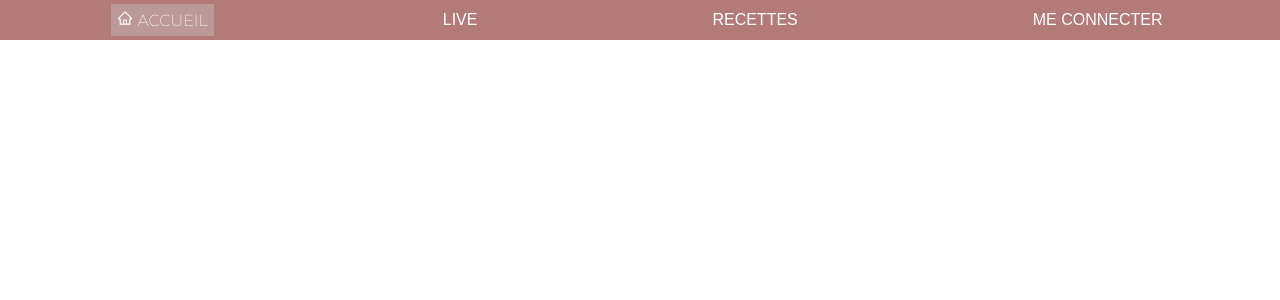
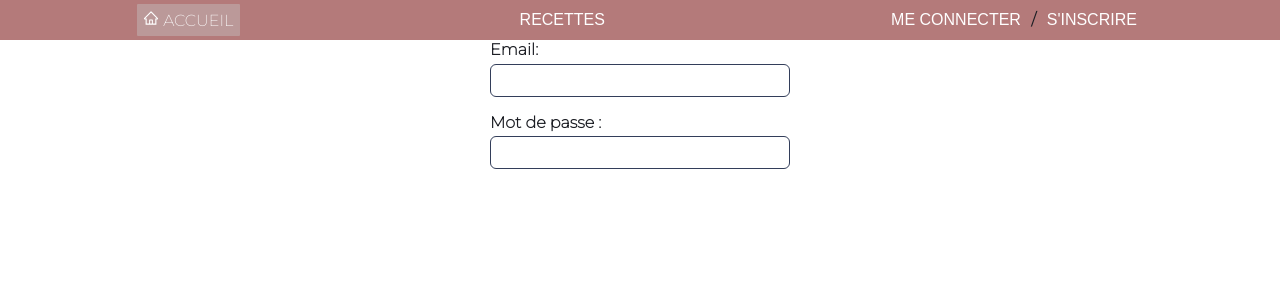
Before and after one commit to DelphLB/hackaton3-front, a React (Create React App) app: page /connection in a window 1280 px wide. Shown: the top 300 px of the page. Built offline with nearby package versions, Linux system fonts and the light colour scheme.

Commit message:
feat : add link signIn to navbar

```diff
--- a/src/App.jsx
+++ b/src/App.jsx
@@ -6,11 +6,11 @@ import VideoChat from './video/VideoChat';
 import './App.css';
 import Recettes from './components/recettes/Recettes';
 import AddRecettes from './components/recettes/AddRecettes';
-
-import Login from './components/Login';
+import SignIn from './components/SignIn';
 import ConnectPage from './components/ConnectPage';
 import NavBar from './components/navbar/NavBar';
 import PostLive from './components/homepage/PostLive';
+import SignUp from './components/SignUp';
 
 function App() {
     return (
@@ -21,7 +21,8 @@ function App() {
                 <Route path="/videoChat/:name" component={VideoChat} />
                 <Route path="/recettes" component={Recettes} />
                 <Route path="/nouvellerecette" component={AddRecettes} />
-                <Route exact path="/login" component={Login} />
+                <Route exact path="/connection" component={SignUp} />
+                <Route exact path="/inscription" component={SignIn} />
                 <Route exact path="/connectPage" component={ConnectPage} />
                 <Route exact path="/nouveauLive" component={PostLive} />
             </Switch>
--- a/src/components/Login.jsx
+++ b/src/components/SignIn.jsx
@@ -2,7 +2,7 @@ import React, { useState } from 'react';
 import axios from 'axios';
 import { Redirect } from 'react-router';
 
-const Login = () => {
+const SignIn = () => {
     const [formData, setFormData] = useState({
         email: '',
         password: '',
@@ -70,4 +70,4 @@ const Login = () => {
     );
 };
 
-export default Login;
+export default SignIn;
--- /dev/null
+++ b/src/components/SignUp.jsx
@@ -0,0 +1,73 @@
+import React, { useState } from 'react';
+import axios from 'axios';
+import { Redirect } from 'react-router';
+
+const SignUp = () => {
+    const [formData, setFormData] = useState({
+        email: '',
+        password: '',
+    });
+    const [isConnected, setIsConnected] = useState(false);
+    const [user, setUser] = useState(false);
+
+    const handleChange = (e) => {
+        e.preventDefault();
+        setFormData({ ...formData, [e.target.name]: e.target.value });
+    };
+
+    const handleSubmit = (e) => {
+        e.preventDefault();
+
+        axios
+            .post(
+                'https://cookeat-wild.herokuapp.com/api/users/login',
+                formData
+            )
+            .then((response) => response.data)
+            .then((data) => {
+                axios({
+                    method: 'post',
+                    url: 'https://cookeat-wild.herokuapp.com/api/profile',
+                    headers: {
+                        Authorization: `Bearer ${data.token}`,
+                    },
+                })
+                    .then((response) => response.data)
+                    .then((data) => {
+                        setIsConnected(true);
+                        setUser(data);
+                    });
+            });
+    };
+
+    return (
+        <div className="Login">
+            {isConnected && <Redirect to="/" user={user} />}
+            <form onSubmit={(e) => handleSubmit(e)}>
+                <div className="form-group">
+                    <label htmlFor="email">Email: </label>
+                    <input
+                        type="email"
+                        name="email"
+                        id="email"
+                        onChange={(e) => handleChange(e)}
+                    />
+                </div>
+
+                <div className="form-group">
+                    <label htmlFor="password">Mot de passe : </label>
+                    <input
+                        type="password"
+                        name="password"
+                        id="password"
+                        onChange={(e) => handleChange(e)}
+                    />
+                </div>
+
+                <button type="submit">Se connecter</button>
+            </form>
+        </div>
+    );
+};
+
+export default SignUp;
--- a/src/components/homepage/Banner.jsx
+++ b/src/components/homepage/Banner.jsx
@@ -1,17 +1,19 @@
 import React from 'react';
-import "../../style/Banner.css"
+import '../../style/Banner.css';
 
 function Banner() {
     return (
-
-      <div className="container-banner">
-
-        <div className="box-name-projet">
-            <h1 className="cook-eat">Cook eat</h1>
-            <p className="slogan"> Partager, manger, savourer </p>
+        <div className="container-banner">
+            <div className="box-name-projet">
+                <h1 className="cook-eat">Cook eat</h1>
+                <p className="slogan">
+                    {' '}
+                    Participez ou proposez des cours de cuisine en direct{' '}
+                </p>
+                <p className="slogan"> Partagez, mangez, savourez </p>
+            </div>
         </div>
-      </div>
     );
-  }
+}
 
 export default Banner;
--- a/src/components/navbar/NavBar.jsx
+++ b/src/components/navbar/NavBar.jsx
@@ -1,21 +1,25 @@
-import React, { useState } from "react";
-import "../../style/Navbar.css";
-import { Link } from "react-router-dom";
-import * as AiIcons from "react-icons/ai";
+import React, { useState } from 'react';
+import '../../style/Navbar.css';
+import { Link } from 'react-router-dom';
+import * as AiIcons from 'react-icons/ai';
 
 const NavBar = () => {
-  const [activeId, setActiveId] = useState("home");
+    const [activeId, setActiveId] = useState('home');
+    const [isConnected, setIsConnected] = useState(false);
 
     return (
-    <div className='navBar'>
+        <div className="navBar">
             <nav>
-        <div className='list'>
+                <div className="list">
                     <div>
                         <button
-              type='button'
-              onClick={() => setActiveId("home")}
-              className={activeId === "home" ? "items active" : "items"}>
-              <Link className='linkPages' to='/'>
+                            type="button"
+                            onClick={() => setActiveId('home')}
+                            className={
+                                activeId === 'home' ? 'items active' : 'items'
+                            }
+                        >
+                            <Link className="linkPages" to="/">
                                 <p>
                                     <AiIcons.AiOutlineHome /> &#32; ACCUEIL
                                 </p>
@@ -24,31 +28,46 @@ const NavBar = () => {
                     </div>
                     <div>
                         <button
-              type='button'
-              onClick={() => setActiveId("video")}
-              className={activeId === "video" ? "items active" : "items"}>
-              <Link className='linkPages' to='/videoChat'>
-                LIVE
-              </Link>
-            </button>
-          </div>
-          <div>
-            <button
-              type='button'
-              onClick={() => setActiveId("recette")}
-              className={activeId === "recette" ? "items active" : "items"}>
-                  <Link className='linkPages' to='/recettes'>
+                            type="button"
+                            onClick={() => setActiveId('recette')}
+                            className={
+                                activeId === 'recette'
+                                    ? 'items active'
+                                    : 'items'
+                            }
+                        >
+                            <Link className="linkPages" to="/recettes">
                                 RECETTES
                             </Link>
                         </button>
                     </div>
+
                     <div>
                         <button
-              type='button'
-              onClick={() => setActiveId("connexion")}
-              className={activeId === "connexion" ? "items active" : "items"}>
-              <Link className='linkPages' to='/connectPage'>
+                            type="button"
+                            onClick={() => setActiveId('connexion')}
+                            className={
+                                activeId === 'connexion'
+                                    ? 'items active'
+                                    : 'items'
+                            }
+                        >
+                            <Link className="linkPages" to="/connection">
                                 ME CONNECTER
+                            </Link>
+                        </button>
+                        {' / '}
+                        <button
+                            type="button"
+                            onClick={() => setActiveId('register')}
+                            className={
+                                activeId === 'register'
+                                    ? 'items active'
+                                    : 'items'
+                            }
+                        >
+                            <Link className="linkPages" to="/inscription">
+                                S'INSCRIRE
                             </Link>
                         </button>
                     </div>
--- a/src/video/Lobby.jsx
+++ b/src/video/Lobby.jsx
@@ -9,9 +9,12 @@ const Lobby = ({
 }) => {
     return (
         <form onSubmit={handleSubmit}>
-            <h2>Entrer dans la room {roomName}</h2>
+            <h2>Vous avez choisi de participer au live : {roomName}</h2>
+
             <div>
-                <label htmlFor="name">Name:</label>
+                <label htmlFor="name">
+                    Il ne vous reste qu'à entrez votre nom:
+                </label>
                 <input
                     type="text"
                     id="field"
@@ -20,6 +23,7 @@ const Lobby = ({
                     required
                 />
             </div>
+            <p>Préparez vos ustensiles, c'est parti !</p>
 
             {/* <div>
                 <label htmlFor="room">Room name:</label>
```
Lines whose indentation alone changed are shown as unchanged.
